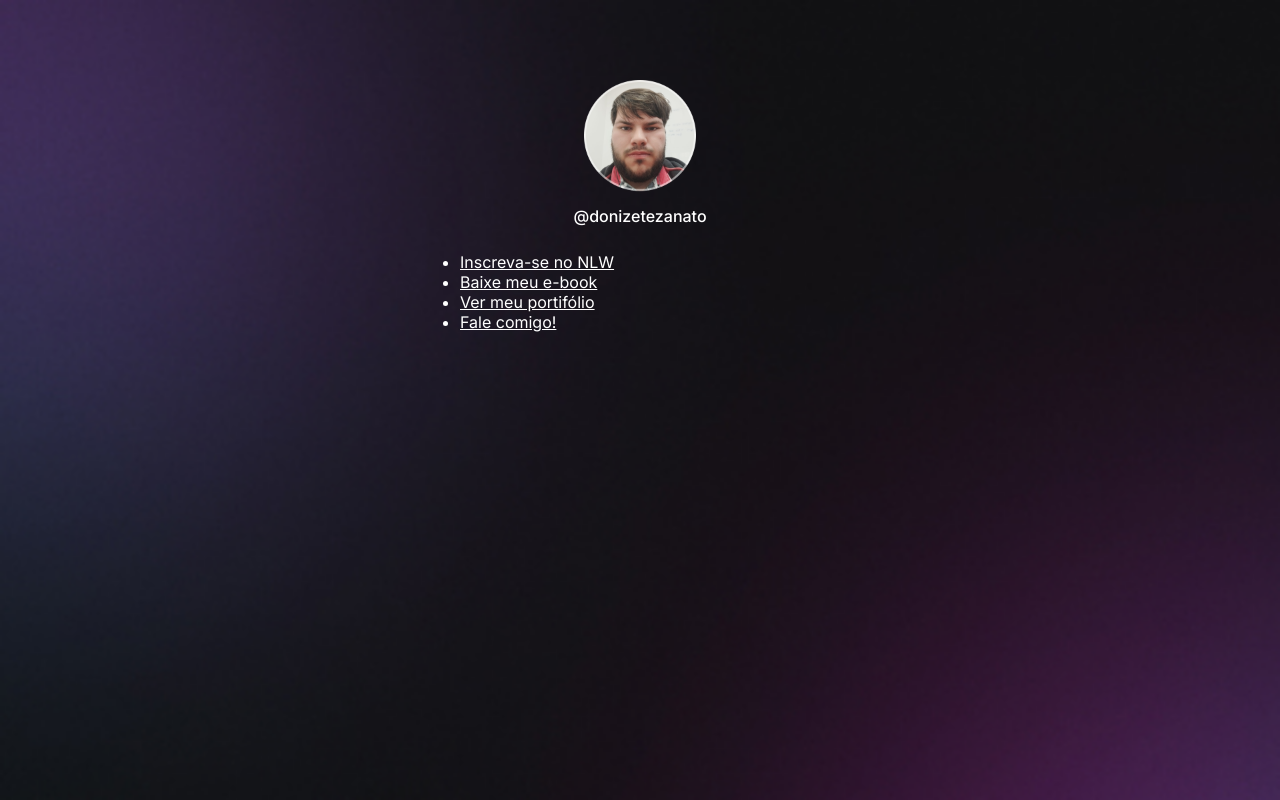
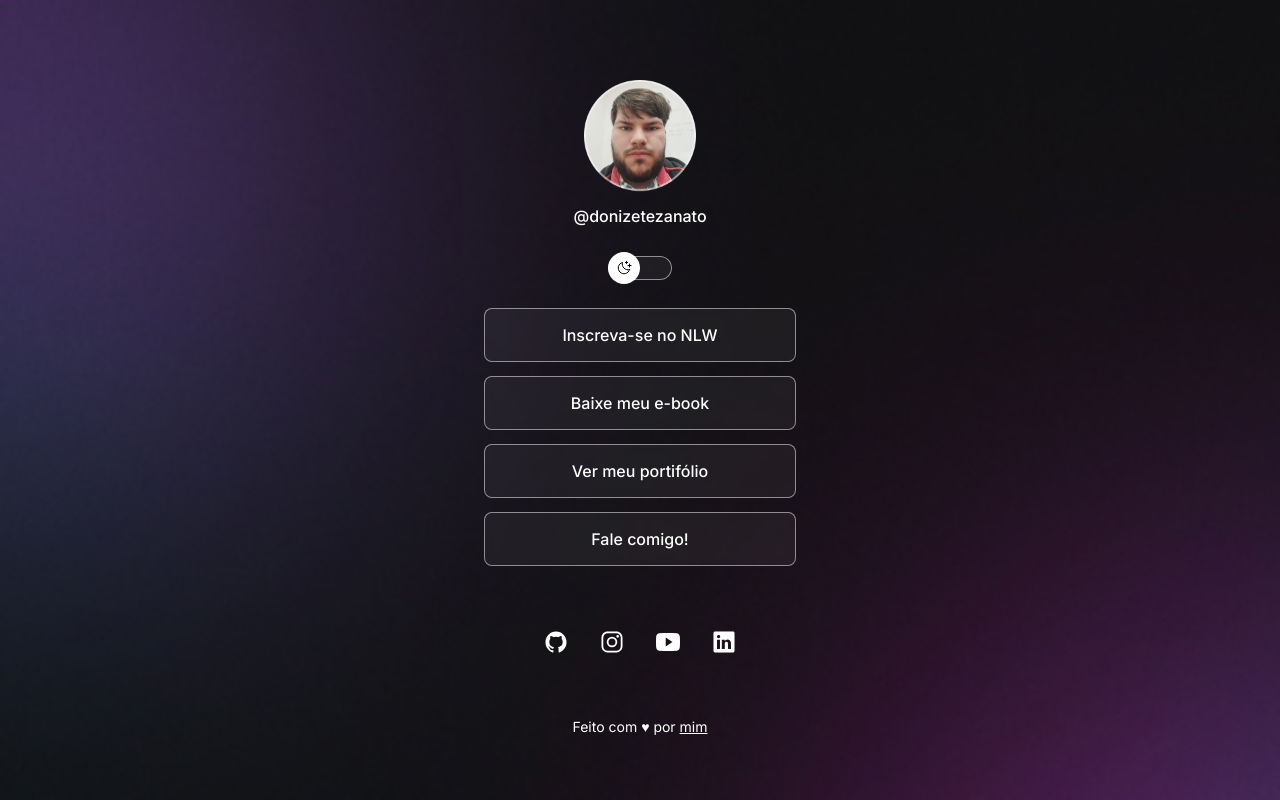
Before and after one commit to DonizeteZJunior/Discover-Rocketseat, a plain HTML site: page index.html in a window 1280 px wide. Drawn offline with nearby package versions, Linux system fonts and the light colour scheme.

Commit message:
Progresso do curso. 24-10-2023.

```diff
--- a/index.html
+++ b/index.html
@@ -1,5 +1,5 @@
 <!DOCTYPE html>
-<html lang="pt-br">
+<html lang="pt-br" class="">
   <head>
     <link rel="preconnect" href="https://fonts.googleapis.com" />
     <link rel="preconnect" href="https://fonts.gstatic.com" crossorigin />
@@ -27,6 +27,10 @@
         />
         <p>@donizetezanato</p>
       </div>
+      <div id="switch" onclick="toggleMode()">
+        <button></button>
+        <span></span>
+      </div>
       <ul>
         <li>
           <a href="#">Inscreva-se no NLW</a>
@@ -45,6 +49,31 @@
           </a>
         </li>
       </ul>
+      <div id="social-links">
+        <a href="https://github.com/DonizeteZJunior" target="_blank">
+          <ion-icon name="logo-github"></ion-icon>
+        </a>
+        <a href="#" target="_blank">
+          <ion-icon name="logo-instagram"></ion-icon>
+        </a>
+        <a href="#" target="_blank">
+          <ion-icon name="logo-youtube"></ion-icon>
+        </a>
+        <a href="#" target="_blank">
+          <ion-icon name="logo-linkedin"></ion-icon>
+        </a>
+      </div>
+      <footer>Feito com ♥ por <a href="#">mim</a></footer>
     </div>
+
+    <script
+      type="module"
+      src="https://unpkg.com/ionicons@7.1.0/dist/ionicons/ionicons.esm.js"
+    ></script>
+    <script
+      nomodule
+      src="https://unpkg.com/ionicons@7.1.0/dist/ionicons/ionicons.js"
+    ></script>
+    <script src="./script.js"></script>
   </body>
 </html>
--- /dev/null
+++ b/script.js
@@ -0,0 +1,25 @@
+function toggleMode() {
+  const html = document.documentElement
+  html.classList.toggle("light")
+  //pegar a tag img
+  const img = document.querySelector("#profile img")
+  //substituir a imagem
+  if (html.classList.contains("light")) {
+    //se tiver light mode, adicionar a imagem light
+    img.setAttribute("src", "./assets/avatar-light.png")
+    img.setAttribute(
+      "alt",
+      "Foto de Donizete Junior usando um par de oculos de lente transparente com filtro para luz azul, " +
+        "sério com uma blusa de frio vermelha e preta e uma blusa polo vermelha e branca, com uma lousa de branca ao fundo, riscada por caneta azul."
+    )
+  } else {
+    //se tiver sem light mode, manter a imagem normal
+    img.setAttribute("src", "./assets/avatar.png")
+    img.setAttribute(
+      "alt",
+      "Foto de Donizete Junior, sério com uma blusa de frio vermelha e preta " +
+        "e uma blusa polo vermelha e branca, com uma lousa de branca ao fundo, riscada " +
+        "por caneta azul."
+    )
+  }
+}
--- a/style.css
+++ b/style.css
@@ -2,6 +2,26 @@
   margin: 0;
   padding: 0;
   box-sizing: border-box;
+}
+
+:root {
+  --text-color: #fff;
+  --bg-url: url(./assets/bg-mobile.jpg);
+  --stroke-color: rgba(255, 255, 255, 0.5);
+  --surface-color: rgba(255, 255, 255, 0.05);
+  --surface-color-hover: rgba(0, 0, 0, 0.02);
+  --highlight-color: rgba(255, 255, 255, 0.2);
+  --switch-bg-url: url("./assets/moon-stars.svg");
+}
+
+.light {
+  --text-color: #000;
+  --bg-url: url(./assets/bg-mobile-light.jpg);
+  --stroke-color: rgba(0, 0, 0, 0.5);
+  --surface-color: rgba(0, 0, 0, 0.05);
+  --surface-color-hover: rgba(0, 0, 0, 0.02);
+  --highlight-color: rgba(0, 0, 0, 0.1);
+  --switch-bg-url: url("./assets/sun.svg");
 }
 
 body {
@@ -12,20 +32,22 @@ body {
   background-size: cover; */
 
   /*background: color image repeat position/size */
-  background: url(./assets/bg-mobile.jpg) no-repeat top center/cover;
+  background: var(--bg-url) no-repeat top center/cover;
 }
 
 body * {
   font-family: "Inter", sans-serif;
-  color: #fff;
+  color: var(--text-color);
 }
 
 #container {
   width: 360px;
   /* margin top, right, bottom, left */
   margin: 56px auto 0px;
+  padding: 0 24px;
 }
 
+/* Profile */
 #profile {
   text-align: center;
   padding: 24px;
@@ -41,3 +63,104 @@ body * {
   line-height: 24px;
   margin-top: 8px;
 }
+
+/* Switch */
+#switch {
+  position: relative;
+  width: 64px;
+  margin: 4px auto;
+}
+
+#switch button {
+  width: 32px;
+  height: 32px;
+  background: #fff var(--switch-bg-url) no-repeat center;
+  border: 0;
+  border-radius: 50%;
+  /* Alinhamento de componentes absolutos */
+  /* O mesmo é absoluto ao relativo do switch */
+  position: absolute;
+  top: 50%;
+  left: 0;
+  z-index: 1;
+  transform: translateY(-50%);
+}
+
+.light #switch button {
+  right: 0;
+  left: initial;
+}
+
+#switch span {
+  display: block;
+  width: 64px;
+  height: 24px;
+  background-color: var(--surface-color);
+  border: 1px solid var(--stroke-color);
+  backdrop-filter: blur(4px);
+  -webkit-backdrop-filter: blur(4px);
+  border-radius: 9999px;
+}
+
+/* Lista de Links */
+ul {
+  list-style: none;
+  display: flex;
+  flex-direction: column;
+  gap: 14px;
+  padding: 24px 0;
+}
+
+ul li a {
+  display: flex;
+  align-items: center;
+  justify-content: center;
+
+  padding: 16px 24px;
+
+  background: var(--surface-color);
+  border: 1px solid var(--stroke-color);
+  border-radius: 8px;
+  text-decoration: none;
+  font-weight: 500;
+
+  backdrop-filter: blur(4px);
+  -webkit-backdrop-filter: blur(4px);
+
+  transition: all 0.5s;
+}
+
+/* Pseudo-selector */
+ul li a:hover {
+  background: var(--surface-color-hover);
+  border: 1.5px solid var(--text-color);
+}
+
+/* Social Links */
+#social-links {
+  display: flex;
+  justify-content: center;
+  padding: 24px 0;
+  font-size: 24px;
+}
+
+#social-links a {
+  display: flex;
+  align-items: center;
+  justify-content: center;
+  padding: 16px;
+
+  transition: background 0.2s;
+  border-radius: 50%;
+}
+
+#social-links a:hover {
+  background: var(--highlight-color);
+  padding: 16px;
+}
+
+footer {
+  padding: 24px 0;
+  font-size: 14px;
+  text-align: center;
+}
```
Also changed, not shown: assets/avatar-light.png (added), assets/moon-stars.svg (added), assets/sun.svg (added).
